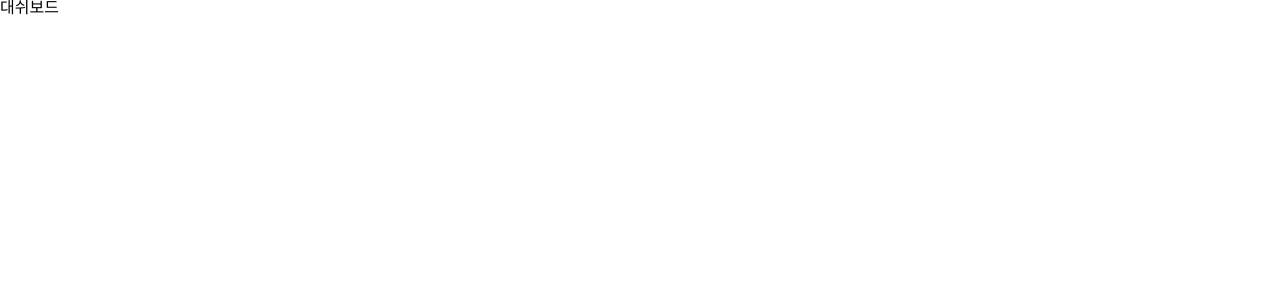
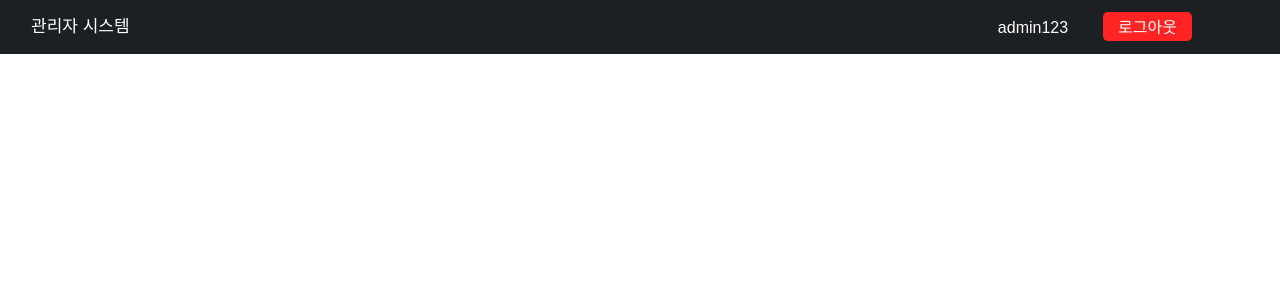
Before and after one commit to Uhyun0957/admin_page_react, a React (Create React App) app: page /dashboard in a window 1280 px wide. Shown: the top 300 px of the page. Built offline with nearby package versions, Linux system fonts and the light colour scheme.

Commit message:
create Topbar

```diff
--- a/package.json
+++ b/package.json
@@ -6,6 +6,7 @@
     "@testing-library/jest-dom": "^5.11.9",
     "@testing-library/react": "^11.2.3",
     "@testing-library/user-event": "^12.6.2",
+    "axios": "^0.21.1",
     "chart.js": "^2.9.4",
     "react": "^17.0.1",
     "react-chartjs-2": "^2.11.1",
--- /dev/null
+++ b/src/components/BasicLayout/Topbar.jsx
@@ -0,0 +1,50 @@
+import React, { useState } from "react";
+import { Link } from "react-router-dom";
+import styled from "styled-components";
+
+const TopbarView = styled.div`
+  padding: 12px 88px 13px 31px;
+  display: flex;
+  justify-content: space-between;
+  align-items: center;
+  color: #fff;
+  background: #1d2022;
+  h1 {
+    font-size: 17px;
+    font-weight: 500;
+  }
+  span {
+    strong {
+      padding-right: 13px;
+      padding-bottom: 2px;
+      display: inline-flex;
+      align-items: center;
+      height: 24px;
+      line-height: 1;
+    }
+    button {
+      margin-left: 22px;
+      padding: 2px 15px 3px;
+      color: #fff;
+      font-weight: 500;
+      border-radius: 5px;
+      background: #ff2323;
+    }
+  }
+`;
+
+const Topbar = () => {
+  return (
+    <TopbarView>
+      <h1>
+        <Link to="/">관리자 시스템</Link>
+      </h1>
+      <span>
+        <strong>admin123</strong>
+        <button>로그아웃</button>
+      </span>
+    </TopbarView>
+  );
+};
+
+export default Topbar;
--- a/src/views/Dashboard.js
+++ b/src/views/Dashboard.js
@@ -1,7 +1,20 @@
 import React from "react";
+import styled from "styled-components";
+import Topbar from "../components/BasicLayout/Topbar";
+
+const DashboardView = styled.div`
+  padding: 60px 100px 140px;
+  display: flex;
+  flex-wrap: wrap;
+  justify-content: space-between;
+`;
 
 const Dashboard = () => {
-  return <div>대쉬보드</div>;
+  return (
+    <div>
+      <Topbar />
+    </div>
+  );
 };
 
 export default Dashboard;
```
Also changed, not shown: 2 other files (tests, documents, lock files or other folders).
